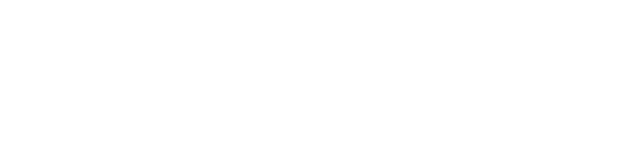
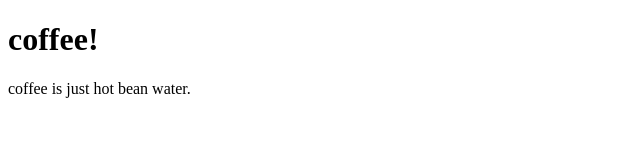
Before and after one commit to cat-plevak/quick_coffee, a plain HTML site: page index.html in a window 1280 px wide. Shown: the whole page, without its empty margins (0-640 px from the left). Drawn offline with Linux system fonts and the light colour scheme.

Commit message:
body text added

```diff
--- a/index.html
+++ b/index.html
@@ -5,6 +5,9 @@
     <title>git coffee</title>
   </head>
   <body>
-
+    <main>
+      <h1>coffee!</h1>
+      <p>coffee is just hot bean water.</p>
+    </main>
   </body>
 </html>
```
